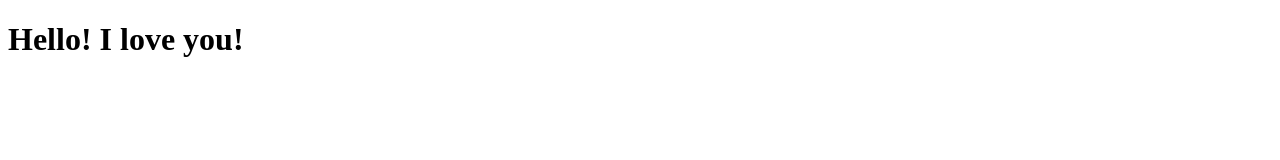
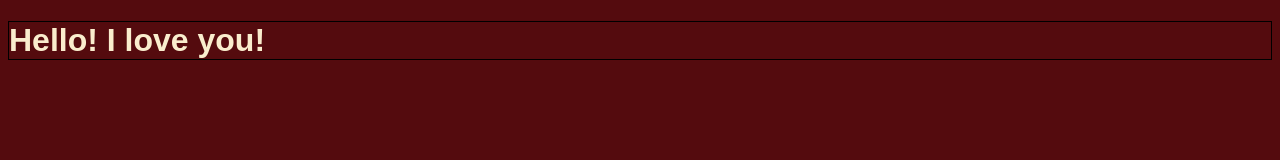
Before and after one commit to soloomongo/MyWebsite, a plain HTML site: page index.html in a window 1280 px wide. Drawn offline with Linux system fonts and the light colour scheme; a web font is replaced by a local one.

Commit message:
styling/editing

```diff
--- a/style.css
+++ b/style.css
@@ -1,9 +1,10 @@
-.container {
+html {
     background-color: #540B0E;
 }
 
-#title {
+#heading {
+    display: flex;
+    border: 1px solid black;
     color: #FAEDCD;
     font-family: 'UnifrakturCook', sans-serif;
-
 }
```
